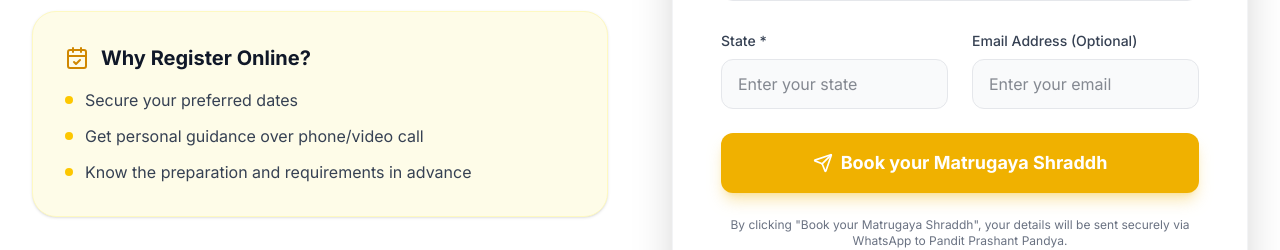
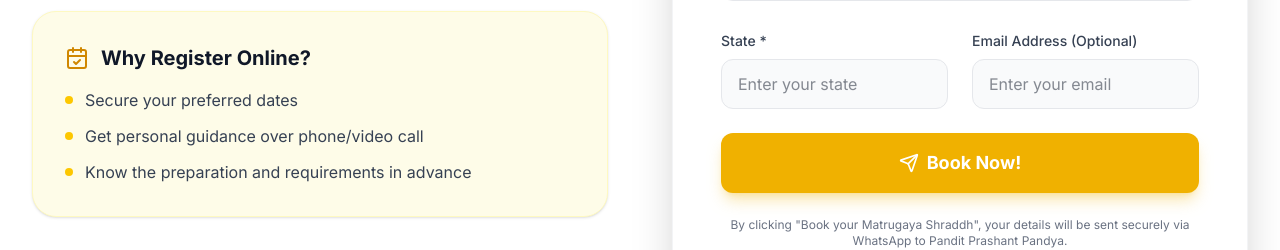
Before and after one commit to jaival-jpg/Matrugaya-, a React (Vite) app: page / in a window 1280 px wide. Shown: the part 7723-7973 px from the top of the page. Built offline with nearby package versions, Linux system fonts and the light colour scheme; a web font is replaced by a local one.

Commit message:
Update Registration.tsx

```diff
--- a/src/components/Registration.tsx
+++ b/src/components/Registration.tsx
@@ -168,7 +168,7 @@ export default function Registration() {
                 className="w-full py-4 px-8 bg-yellow-500 hover:bg-yellow-600 text-white rounded-xl font-bold text-lg shadow-lg shadow-yellow-500/30 transition-all flex items-center justify-center gap-2"
               >
                 <Send className="h-5 w-5" />
-                Book your Matrugaya Shraddh
+                Book Now!
               </motion.button>
               <p className="text-xs text-center text-gray-500 mt-4">
                 By clicking "Book your Matrugaya Shraddh", your details will be sent securely via WhatsApp to Pandit Prashant Pandya. <br/>
```
